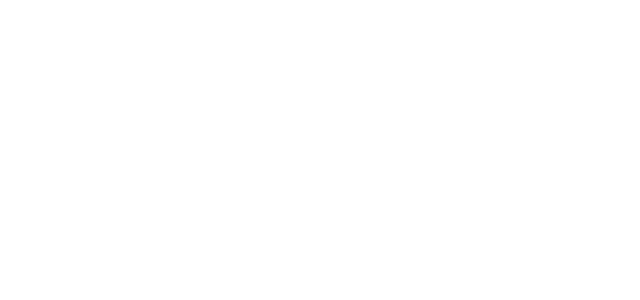
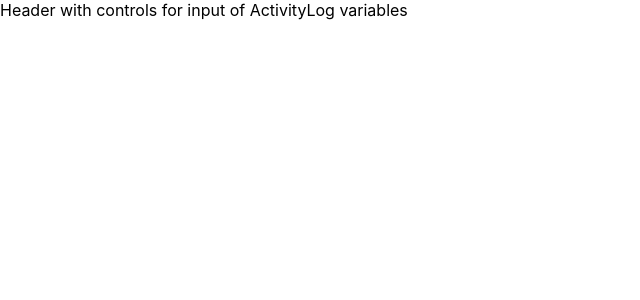
Before and after one commit to erasmuswill/github-react-client, a React (Create React App) app: page / in a window 1280 px wide. Shown: the top 300 px of the page, without its empty margins (0-640 px from the left). Built offline with nearby package versions, Linux system fonts and the light colour scheme.

Commit message:
chore: fixes routing path extraction

```diff
--- a/src/App.js
+++ b/src/App.js
@@ -9,7 +9,8 @@ function App() {
   const [query, setQuery] = useState("");
   return (
     <div>
-      <Router>
+      Header with controls for input of ActivityLog variables
+      <Router basepath="/github-react-client">
         <ActivityLog path="/:type/:resource/:query" />
         <ActivityLog path="/:type/:resource/" />
       </Router>
```
